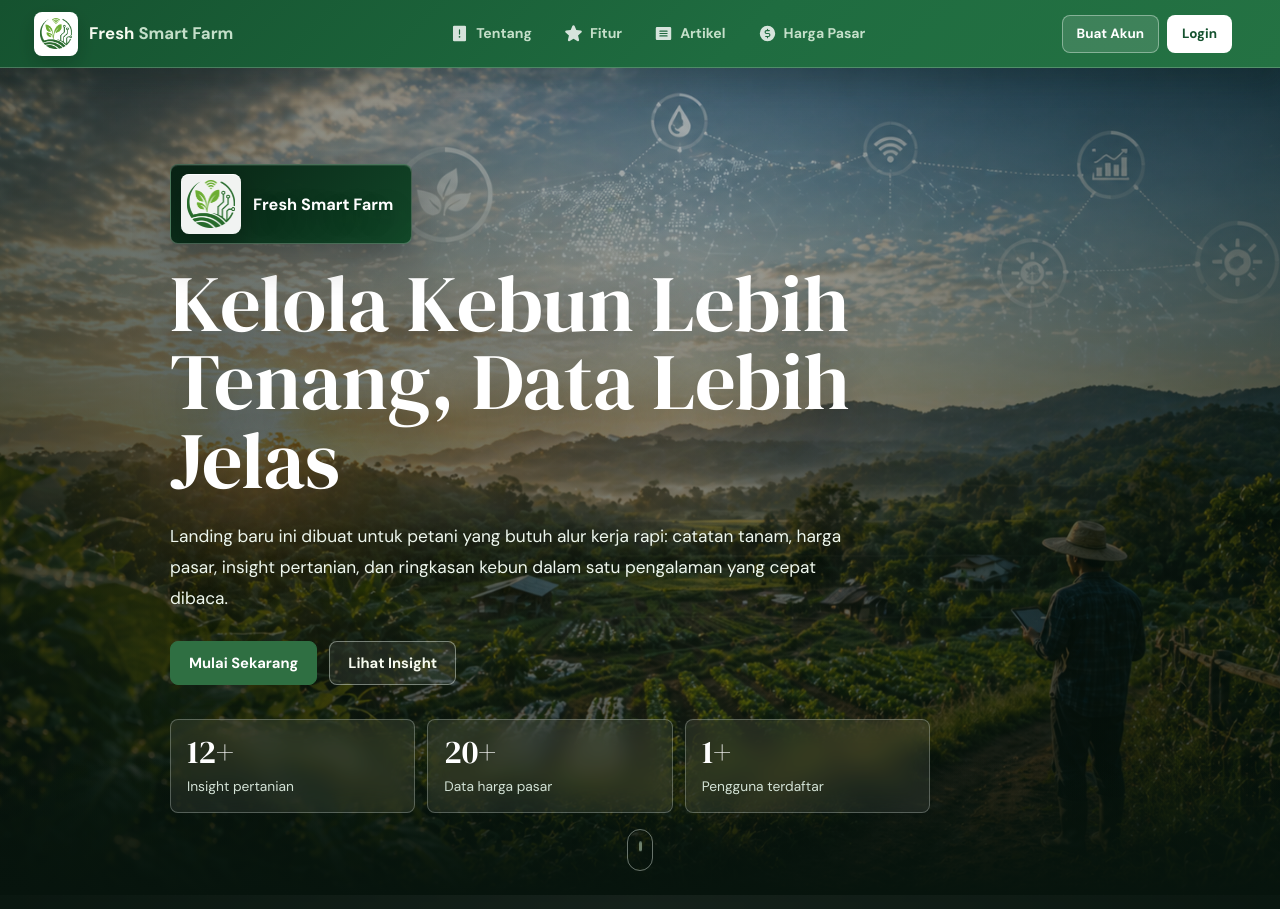
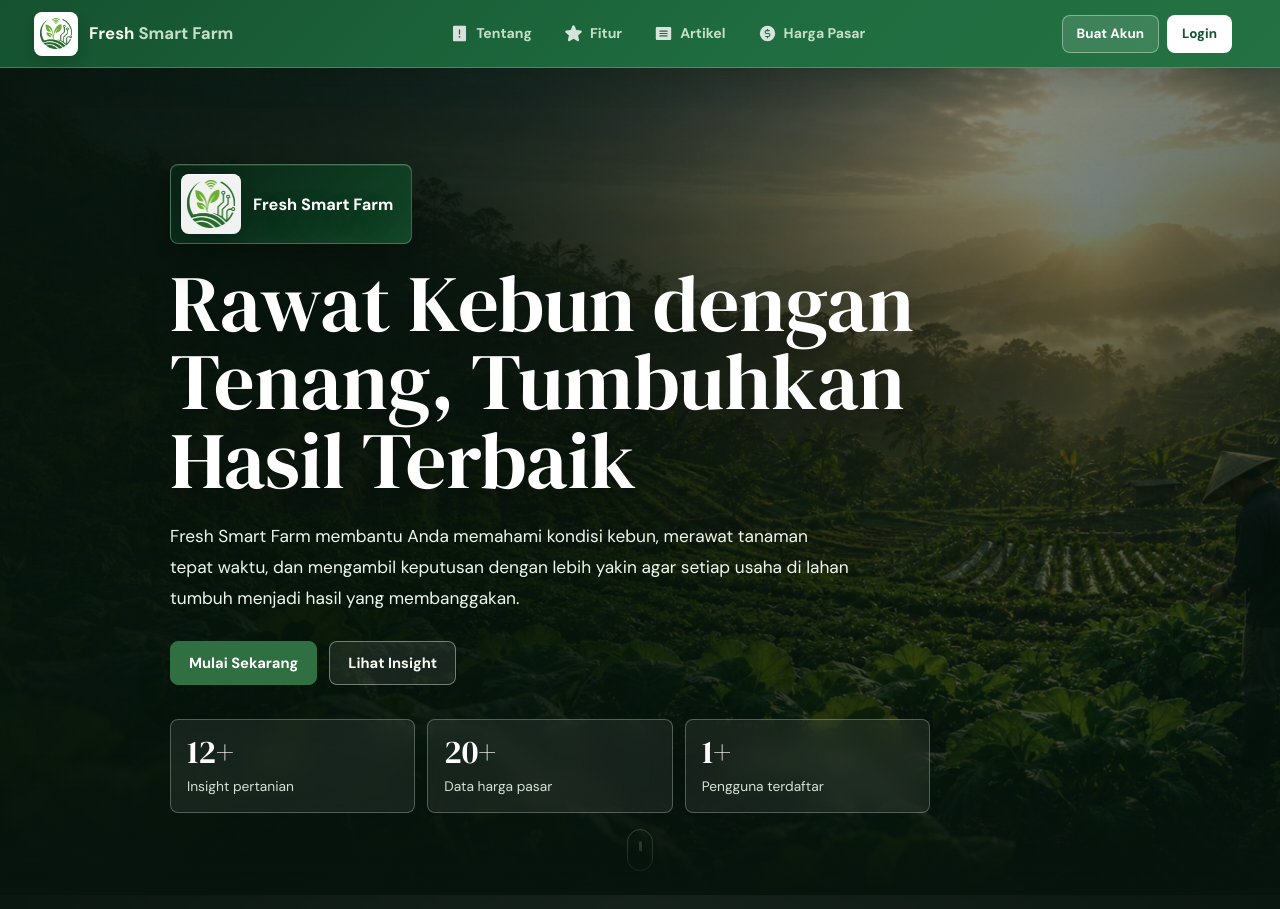
Before and after one commit to Hanif-127/FreshFarm_projekPSAS, a PHP site: page / in a window 1280 px wide. Shown: the top 909 px of the page. Run offline with PHP 8.4, Linux system fonts and the light colour scheme; data comes from the database, SQL or seed files in the repository; grey boxes are pictures that could not be loaded.

Commit message:
feat(landing): upgrade hero dengan slideshow background

```diff
--- a/assets/css/index.css
+++ b/assets/css/index.css
@@ -302,9 +302,70 @@ svg {
     align-items: center;
     padding: 96px 0 82px;
     overflow: hidden;
-    background:
-        linear-gradient(90deg, rgba(6, 20, 13, 0.58) 0%, rgba(6, 20, 13, 0.24) 54%, rgba(6, 20, 13, 0.54) 100%),
-        url("../images/background_landing.png") center / cover no-repeat;
+    background: url("../images/background_landing.png") center / cover no-repeat;
+}
+
+.hero-backgrounds,
+.hero-background-slide {
+    position: absolute;
+    inset: 0;
+    pointer-events: none;
+}
+
+.hero-backgrounds {
+    z-index: 0;
+    overflow: hidden;
+}
+
+.hero-background-slide {
+    opacity: 0;
+    background-position: center;
+    background-size: cover;
+    background-repeat: no-repeat;
+    transform: scale(1.025);
+    animation: hero-background-crossfade 25s linear infinite;
+    will-change: opacity, transform;
+}
+
+.hero-background-slide--1 {
+    background-image: url("../images/background_landing.png");
+    animation-delay: 0s;
+}
+
+.hero-background-slide--2 {
+    background-image: url("../images/background_hero_farm_2.jpg");
+    animation-delay: 5s;
+}
+
+.hero-background-slide--3 {
+    background-image: url("../images/background_hero_farm_3.jpg");
+    animation-delay: 10s;
+}
+
+.hero-background-slide--4 {
+    background-image: url("../images/background_hero_farm_4.jpg");
+    animation-delay: 15s;
+}
+
+.hero-background-slide--5 {
+    background-image: url("../images/background_hero_farm_5.jpg");
+    animation-delay: 20s;
+}
+
+@keyframes hero-background-crossfade {
+    0% {
+        opacity: 0;
+        transform: scale(1.025);
+    }
+    4%,
+    20% {
+        opacity: 1;
+    }
+    24%,
+    100% {
+        opacity: 0;
+        transform: scale(1.07);
+    }
 }
 
 .hero::before {
@@ -312,7 +373,9 @@ svg {
     position: absolute;
     inset: 0;
     background:
-        linear-gradient(180deg, rgba(6, 20, 13, 0.02), rgba(6, 20, 13, 0.66));
+        linear-gradient(90deg, rgba(6, 20, 13, 0.68) 0%, rgba(6, 20, 13, 0.3) 56%, rgba(6, 20, 13, 0.55) 100%),
+        linear-gradient(180deg, rgba(6, 20, 13, 0.04), rgba(6, 20, 13, 0.7));
+    z-index: 1;
     pointer-events: none;
 }
 
@@ -322,12 +385,13 @@ svg {
     inset: auto 0 0;
     height: 140px;
     background: linear-gradient(180deg, rgba(6, 20, 13, 0), var(--land-bg));
+    z-index: 2;
     pointer-events: none;
 }
 
 .hero-inner {
     position: relative;
-    z-index: 1;
+    z-index: 3;
     width: min(940px, calc(100% - 48px));
     margin: 0 auto;
 }
@@ -485,6 +549,7 @@ svg {
 }
 
 .hero-scroll {
+    z-index: 3;
     position: absolute;
     left: 50%;
     bottom: 24px;
@@ -1123,6 +1188,10 @@ footer p {
         scroll-behavior: auto;
     }
 
+    .hero-background-slide {
+        display: none;
+    }
+
     *,
     *::before,
     *::after {
--- a/index.php
+++ b/index.php
@@ -117,7 +117,7 @@ $total_user = landing_count($koneksi, 'users');
     <link rel="preconnect" href="https://fonts.googleapis.com">
     <link rel="preconnect" href="https://fonts.gstatic.com" crossorigin>
     <link href="https://fonts.googleapis.com/css2?family=DM+Serif+Display:ital@0;1&family=DM+Sans:ital,opsz,wght@0,9..40,300;0,9..40,400;0,9..40,500;0,9..40,600;0,9..40,700;1,9..40,300&display=swap" rel="stylesheet">
-    <link rel="stylesheet" href="assets/css/index.css">
+    <link rel="stylesheet" href="assets/css/index.css?v=<?= filemtime(__DIR__ . '/assets/css/index.css') ?>">
 </head>
 <body class="landing-page">
 
@@ -125,13 +125,20 @@ $total_user = landing_count($koneksi, 'users');
 
 <main class="landing-main">
     <section class="hero" id="beranda" aria-labelledby="hero-title">
+        <div class="hero-backgrounds" aria-hidden="true">
+            <span class="hero-background-slide hero-background-slide--1"></span>
+            <span class="hero-background-slide hero-background-slide--2"></span>
+            <span class="hero-background-slide hero-background-slide--3"></span>
+            <span class="hero-background-slide hero-background-slide--4"></span>
+            <span class="hero-background-slide hero-background-slide--5"></span>
+        </div>
         <div class="hero-inner">
             <div class="hero-logo-mark" aria-label="Fresh Smart Farm">
                 <img src="assets/images/logo.png" alt="Fresh Smart Farm" onerror="this.style.display='none'">
                 <span>Fresh Smart Farm</span>
             </div>
-            <h1 id="hero-title">Kelola Kebun Lebih Tenang, Data Lebih Jelas</h1>
-            <p>Landing baru ini dibuat untuk petani yang butuh alur kerja rapi: catatan tanam, harga pasar, insight pertanian, dan ringkasan kebun dalam satu pengalaman yang cepat dibaca.</p>
+            <h1 id="hero-title">Rawat Kebun dengan Tenang, Tumbuhkan Hasil Terbaik</h1>
+            <p>Fresh Smart Farm membantu Anda memahami kondisi kebun, merawat tanaman tepat waktu, dan mengambil keputusan dengan lebih yakin agar setiap usaha di lahan tumbuh menjadi hasil yang membanggakan.</p>
 
             <div class="hero-actions" aria-label="Aksi utama">
                 <?php if (isset($_SESSION['user_id'])): ?>
```
Also changed, not shown: assets/images/background_hero_farm_2.jpg (added), assets/images/background_hero_farm_3.jpg (added), assets/images/background_hero_farm_4.jpg (added), assets/images/background_hero_farm_5.jpg (added).
